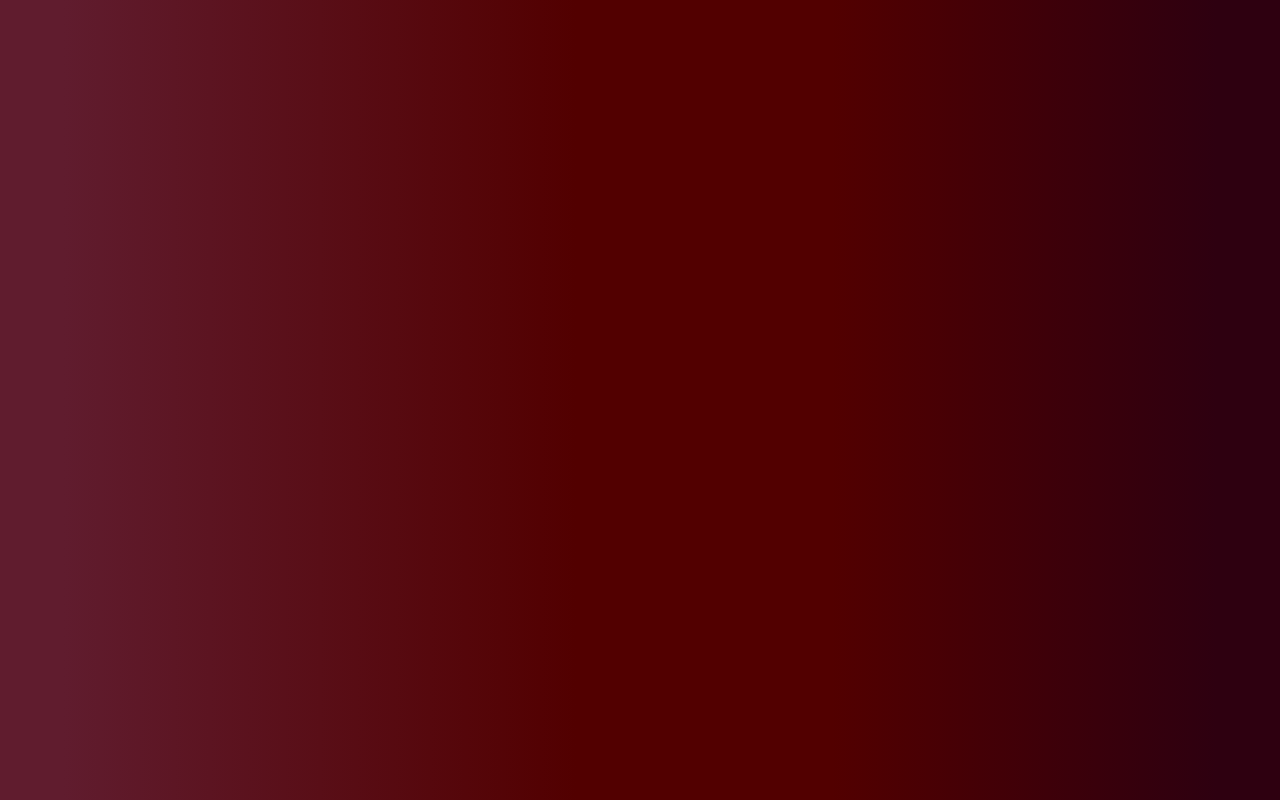
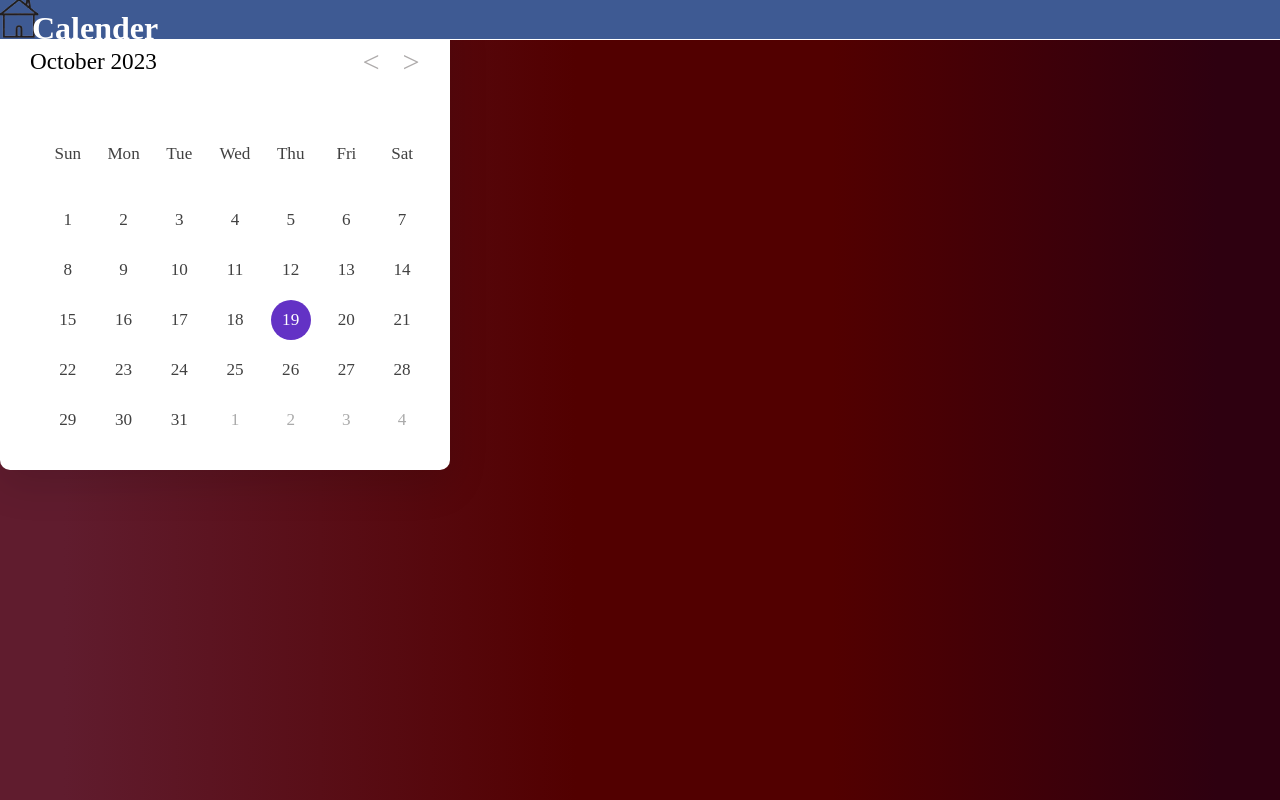
Before and after one commit to Serious-Goose-Studios/consolapp, a React (Create React App) app: page /calender in a window 1280 px wide. Before the commit this address had no page. Built offline with nearby package versions, Linux system fonts and the light colour scheme.

Commit message:
Made A Calender Shell Page

```diff
--- a/src/App.js
+++ b/src/App.js
@@ -5,6 +5,7 @@ import Login from './pages/login.js';
 import Home from './pages/home.js';
 import ClubsPage from './pages/clubs.js';
 import HAC from './pages/HAC.js';
+import Calender from './pages/calender.js';
 
 let App = function MyApp() {
   return (
@@ -16,6 +17,7 @@ let App = function MyApp() {
             <Route path='/home' element={<Home />} />
             <Route path='/clubs' element={<ClubsPage />} />
             <Route path='/hac' element={<HAC />} />
+            <Route path='/calender' element={<Calender />} />
           </Routes>
       </Router>
     </div>
--- /dev/null
+++ b/src/pages/calender.js
@@ -0,0 +1,149 @@
+import React from 'react';
+import { useEffect } from 'react';
+import { homeButton } from './home.js';
+import home from '../components/home.png';
+
+export default function Calender(){
+    let date = new Date();
+    let year = date.getFullYear();
+    let month = date.getMonth();
+
+    const prenexIcons = document.querySelectorAll(".calendar-navigation span");
+
+    // Array of month names
+    const months = [
+        "January",
+        "February",
+        "March",
+        "April",
+        "May",
+        "June",
+        "July",
+        "August",
+        "September",
+        "October",
+        "November",
+        "December"
+    ];
+
+    const manipulate = () => {
+        const day = document.querySelector(".calendar-dates");
+        const currdate = document.querySelector(".calendar-current-date");
+
+
+        // Get the first day of the month
+        let dayone = new Date(year, month, 1).getDay();
+
+        // Get the last date of the month
+        let lastdate = new Date(year, month + 1, 0).getDate();
+
+        // Get the day of the last date of the month
+        let dayend = new Date(year, month, lastdate).getDay();
+
+        // Get the last date of the previous month
+        let monthlastdate = new Date(year, month, 0).getDate();
+
+        // Variable to store the generated calendar HTML
+        let lit = "";
+
+        // Loop to add the last dates of the previous month
+        for (let i = dayone; i > 0; i--) {
+            lit +=
+                `<li class="inactive">${monthlastdate - i + 1}</li>`;
+        }
+
+        // Loop to add the dates of the current month
+        for (let i = 1; i <= lastdate; i++) {
+
+            // Check if the current date is today
+            let isToday = i === date.getDate()
+                && month === new Date().getMonth()
+                && year === new Date().getFullYear()
+                ? "active"
+                : "";
+            lit += `<li class="${isToday}">${i}</li>`;
+        }
+
+        // Loop to add the first dates of the next month
+        for (let i = dayend; i < 6; i++) {
+            lit += `<li class="inactive">${i - dayend + 1}</li>`
+        }
+
+        // Update the text of the current date element
+        // with the formatted current month and year
+        currdate.innerHTML = `${months[month]} ${year}`;
+
+        // update the HTML of the dates element
+        // with the generated calendar
+        day.innerHTML = lit;
+    }
+    useEffect(() => {
+        manipulate();
+      }, []);
+    // Attach a click event listener to each icon
+    const handleIconClick = (iconId) => {
+
+            // Check if the icon is "calendar-prev"
+            // or "calendar-next"
+            month = iconId === "calendar-prev" ? month - 1 : month + 1;
+
+            // Check if the month is out of range
+            if (month < 0 || month > 11) {
+
+                // Set the date to the first day of the
+                // month with the new year
+                date = new Date(year, month, new Date().getDate());
+
+                // Set the year to the new year
+                year = date.getFullYear();
+
+                // Set the month to the new month
+                month = date.getMonth();
+            }
+
+            else {
+
+                // Set the date to the current date
+                date = new Date();
+            }
+            manipulate();
+    }
+    return(
+        <div id="CalenderPage">
+            <div id="NavBar">
+                <button className="cornerButton" onClick={homeButton}><img id="cornerImg" alt="cornerHome" src={home} /></button>
+                <p id="NavTitle">Calender</p>
+            </div>
+            <div class="calendar-container">
+        <header class="calendar-header">
+            <p class="calendar-current-date"></p>
+            <div class="calendar-navigation">
+                <span id="calendar-prev"
+                      class="material-symbols-rounded"
+                      onClick={() => handleIconClick("calendar-prev")}>
+                    &lt;
+                </span>
+                <span id="calendar-next"
+                      class="material-symbols-rounded"
+                      onClick={() => handleIconClick("calendar-next")}>
+                    &gt;
+                </span>
+            </div>
+        </header>
+
+        <div class="calendar-body">
+            <ul class="calendar-weekdays">
+                <li>Sun</li>
+                <li>Mon</li>
+                <li>Tue</li>
+                <li>Wed</li>
+                <li>Thu</li>
+                <li>Fri</li>
+                <li>Sat</li>
+            </ul>
+            <ul class="calendar-dates"></ul>
+        </div>
+    </div>
+        </div>
+    );
+}
--- a/src/pages/home.css
+++ b/src/pages/home.css
@@ -157,6 +157,12 @@ body {
   position: absolute;
   top: 5%;
   left: 65%;
+}
+
+#CalenderButton{
+  position: absolute;
+  left: 1.5vw;
+  top: 4vh;
 }
 
 #loginButton{
@@ -652,3 +658,108 @@ body {
   left: -2px;
   color: #555555;
 }
+
+.calendar-container {
+  background: #fff;
+  width: 450px;
+  border-radius: 10px;
+  box-shadow: 0 15px 40px rgba(0, 0, 0, 0.12);
+}
+
+.calendar-container header {
+  display: flex;
+  align-items: center;
+  padding: 25px 30px 10px;
+  justify-content: space-between;
+}
+
+header .calendar-navigation {
+  display: flex;
+}
+
+header .calendar-navigation span {
+  height: 38px;
+  width: 38px;
+  margin: 0 1px;
+  cursor: pointer;
+  text-align: center;
+  line-height: 38px;
+  border-radius: 50%;
+  /* user-select: none; */
+  color: #aeabab;
+  font-size: 1.9rem;
+}
+
+.calendar-navigation span:last-child {
+  margin-right: -10px;
+}
+
+header .calendar-navigation span:hover {
+  background: #f2f2f2;
+}
+
+header .calendar-current-date {
+  font-weight: 500;
+  font-size: 1.45rem;
+}
+
+.calendar-body {
+  padding: 20px;
+}
+
+.calendar-body ul {
+  list-style: none;
+  flex-wrap: wrap;
+  display: flex;
+  text-align: center;
+}
+
+.calendar-body .calendar-dates {
+  margin-bottom: 20px;
+}
+
+.calendar-body li {
+  width: calc(100% / 7);
+  font-size: 1.07rem;
+  color: #414141;
+}
+
+.calendar-body .calendar-weekdays li {
+  cursor: default;
+  font-weight: 500;
+}
+
+.calendar-body .calendar-dates li {
+  margin-top: 30px;
+  position: relative;
+  z-index: 1;
+  cursor: pointer;
+}
+
+.calendar-dates li.inactive {
+  color: #aaa;
+}
+
+.calendar-dates li.active {
+  color: #fff;
+}
+
+.calendar-dates li::before {
+  position: absolute;
+  content: "";
+  z-index: -1;
+  top: 50%;
+  left: 50%;
+  width: 40px;
+  height: 40px;
+  border-radius: 50%;
+  transform: translate(-50%, -50%);
+}
+
+.calendar-dates li.active::before {
+  background: #6332c5;
+}
+
+.calendar-dates li:not(.active):hover::before {
+  background: #e4e1e1;
+}
--- a/src/pages/home.js
+++ b/src/pages/home.js
@@ -121,11 +121,14 @@ function CloseAccountButton() {
 }
 
 function Account(){
+    function CalenderPage(){
+      window.location.href = "./calender";
+    }
     return(
         <div className="DropDown" id="account">
             <CloseAccountButton />
             <h6>Account</h6>
-            <button>Calender</button>
+            <button className="pageButton" id="CalenderButton" onClick={CalenderPage}>Calender</button>
         </div>
     )
 };
```
